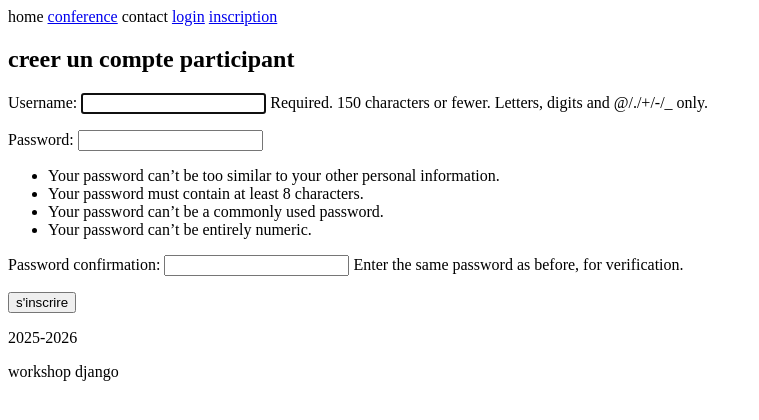
After one commit to israaaaaaaaa/gestionconferencee, a Django app: page /user/register/ in a window 1280 px wide. The commit adds this page. Shown: the top 420 px of the page, without its empty margins (0-759 px from the left). Run offline with Django 5.2, Linux system fonts and the light colour scheme.

Commit message:
your message here

```diff
--- /dev/null
+++ b/UserApp/forms.py
@@ -0,0 +1,12 @@
+from django import forms
+from django.contrib.auth.forms import UserCreationForm
+from .models import User
+class UserRegisterForm(UserCreationForm):
+    class meta:
+        model = User
+        fields = ['username', 'email', 'password1', 'password2', 'first_name', 'last_name','affiliation','nationality']
+        widgets = {
+            'email': forms.EmailInput(attrs={'class': 'form-control'}),
+            'password1': forms.PasswordInput(attrs={'class': 'form-control'}),
+            'password2': forms.PasswordInput(attrs={'class': 'form-control'})
+        }
--- /dev/null
+++ b/UserApp/urls.py
@@ -0,0 +1,8 @@
+from django.urls import path
+from . import views
+from django.contrib.auth.views import LoginView
+
+urlpatterns = [
+    path("register/", views.register, name="register"),
+    path("login/", LoginView.as_view(template_name="login.html"), name="login"),
+]
--- a/UserApp/views.py
+++ b/UserApp/views.py
@@ -1,3 +1,13 @@
 from django.shortcuts import render
-
+from .forms import UserRegisterForm
+from django.shortcuts import redirect
 # Create your views here.
+def register(req):
+    if req.method=='POST':
+        form=UserRegisterForm(req.POST)
+        if form.is_valid():
+            form.save()
+            return redirect('login')
+    else:
+        form=UserRegisterForm()
+    return render(req,'register.html',{'form':form})
--- a/gestionconference/settings.py
+++ b/gestionconference/settings.py
@@ -124,3 +124,5 @@ STATIC_URL = 'static/'
 
 DEFAULT_AUTO_FIELD = 'django.db.models.BigAutoField'
 AUTH_USER_MODEL='UserApp.User'
+LOGIN_REDIRECT_URL="conference_liste"
+LOGOUT_REDIRECT_URL="login"
--- a/gestionconference/urls.py
+++ b/gestionconference/urls.py
@@ -20,5 +20,6 @@ from django.urls import path,include
 
 urlpatterns = [
     path('admin/', admin.site.urls),
-    path('conference/',include('ConferenceApp.urls'))
+    path('conference/',include('ConferenceApp.urls')),
+    path('user/',include("UserApp.urls"))
 ]
--- a/template/base.html
+++ b/template/base.html
@@ -3,7 +3,14 @@
         <nav>
             <a>home</a>
             <a href="{% url 'conference_liste' %}">conference</a>
-
+            <a>contact</a>
+            {% if user.is_authenticated %}
+            <a>{{user.username}}</a>
+            <a>logout</a>
+            {% else %}
+            <a href="{% url 'login' %}">login</a>
+            <a href="{% url 'register' %}">inscription</a>
+            {% endif %}
         </nav>
         <div>
             {% block content %}{% endblock %}
--- /dev/null
+++ b/template/register.html
@@ -0,0 +1,9 @@
+{% extends 'base.html' %}
+{% block content %}
+<h2>creer un compte participant</h2>
+<form method="POST">
+    {% csrf_token %}
+    {{form.as_p}}
+    <button type="submit">s'inscrire</button>
+</form>
+{% endblock %}
```
Also changed, not shown: template/login.html (added, +9 -0 lines), db.sqlite3.
